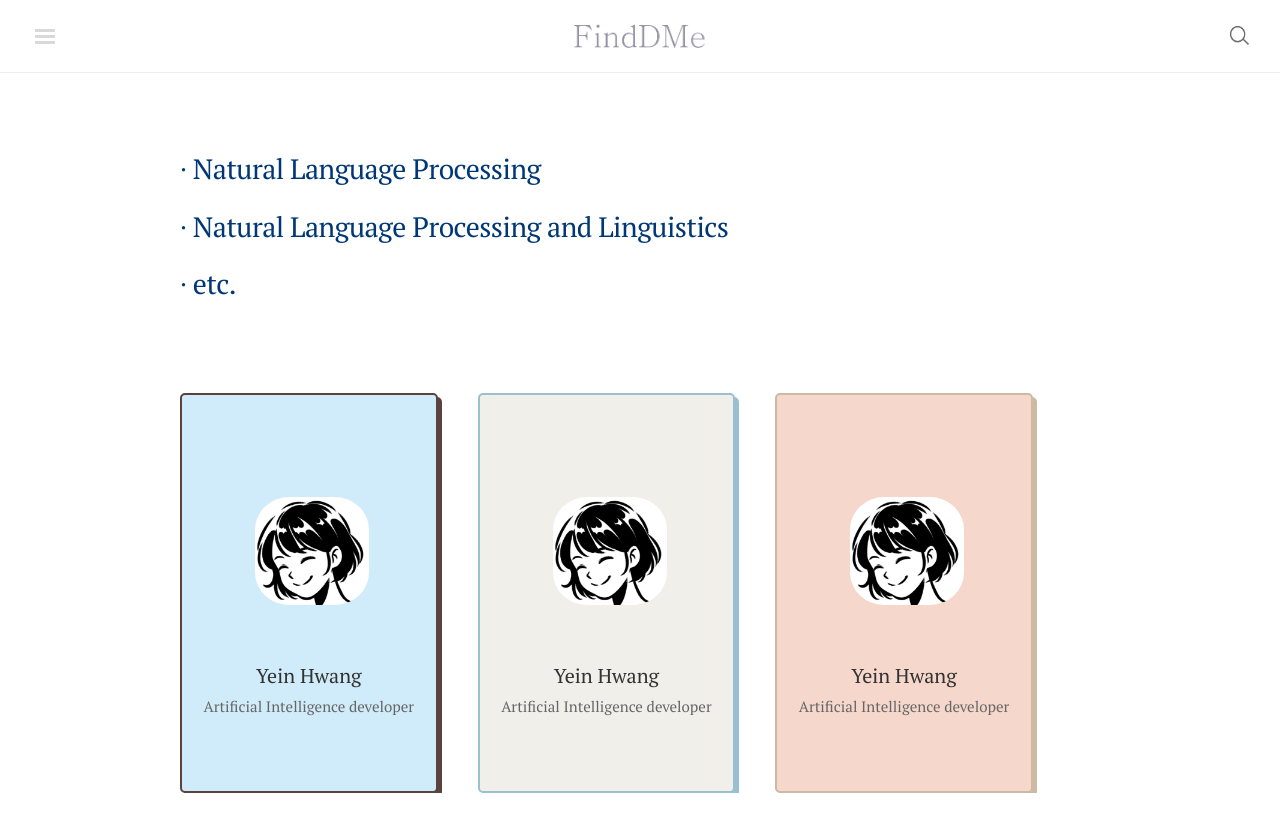
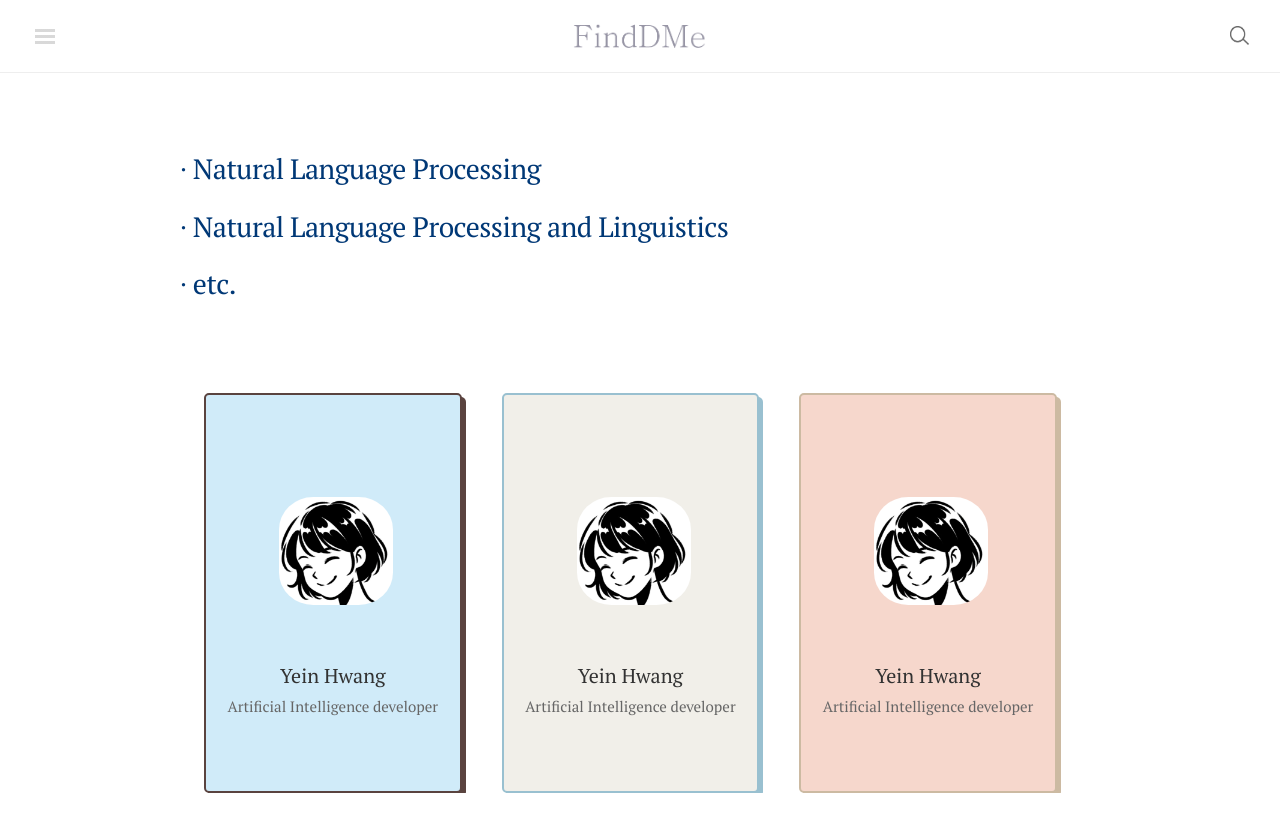
Before and after one commit to finddme/finddme.github.io, a Jekyll site: the page built from blog/home.html, in a window 1280 px wide. Shown: the top 832 px of the page. Built offline with Jekyll 4.4.1, drawn with Linux system fonts in a browser that asks for light colours; nearby versions of some CDN libraries; comment, search, counter and statistics services are not loaded.

Commit message:
Update home.html

```diff
--- a/blog/home.html
+++ b/blog/home.html
@@ -45,7 +45,7 @@ title:   # H o m e
 <br>
 
 <div class="card-expo">
-      <div class="card" onclick="location.href='https://finddme.github.io/about/';" style=" cursor: pointer; float: left; width: 28%; margin-right: 40px; overflow-y:hidden;" >
+      <div class="card" onclick="location.href='https://finddme.github.io/about/';" style=" cursor: pointer; float: left; width: 28%; margin-left: 24px; margin-right: 40px; overflow-y:hidden;" >
         <div class="card-photo"></div>
         <div class="card-title">Yein Hwang<br>
             <span>Artificial Intelligence developer</span>
```
